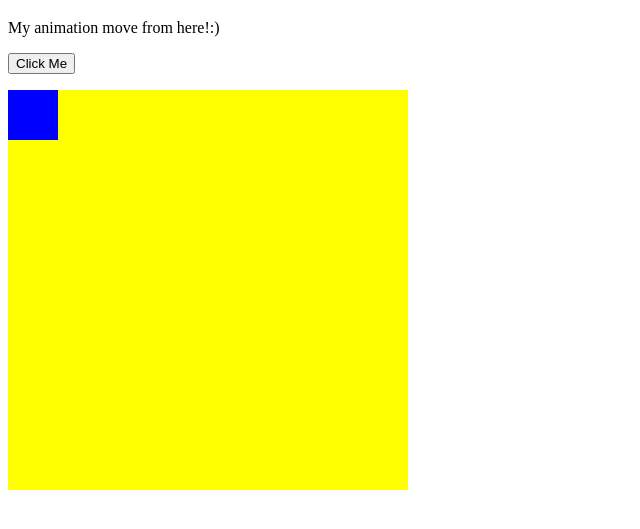
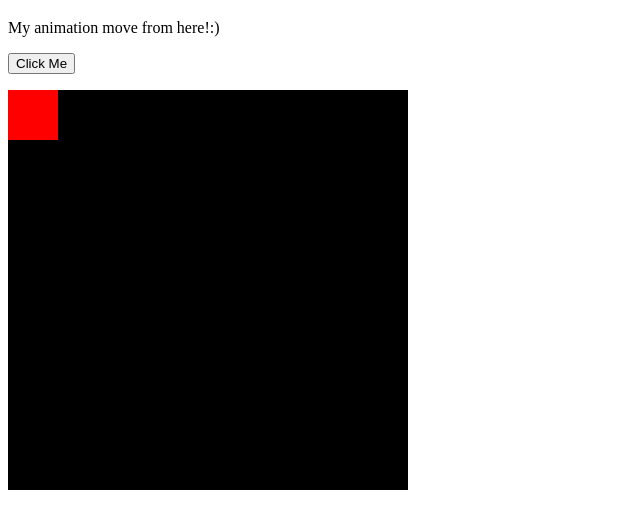
Before and after one commit to julie772/julie772.github.io, a plain HTML site: page index.html in a window 1280 px wide. Shown: the part 61-590 px from the top of the page, without its empty margins (0-640 px from the left). Drawn offline with Linux system fonts and the light colour scheme.

Commit message:
add file

```diff
--- a/index.html
+++ b/index.html
@@ -6,13 +6,13 @@
  width:400px;
  height:400px;
  position:relative;
- background:yellow;
+ background:black;
 }
 #animate {
  width: 50px;
  height:50px;
  position: absolute;
- background-color: blue;
+ background-color: red;
 }
 </style>
 
@@ -21,7 +21,7 @@
 <p id="p1">My animation move from here!:) </p>
 
 <script>
-document.getElementById("p1">.style.colori = "red";
+document.getElementById("p1">.style.color = "blue";
 document.getElementById("p1").style.fontFamily = "Arial";
 document.getElementById("p1").style.fontsize ="larger";
 </script>
```
